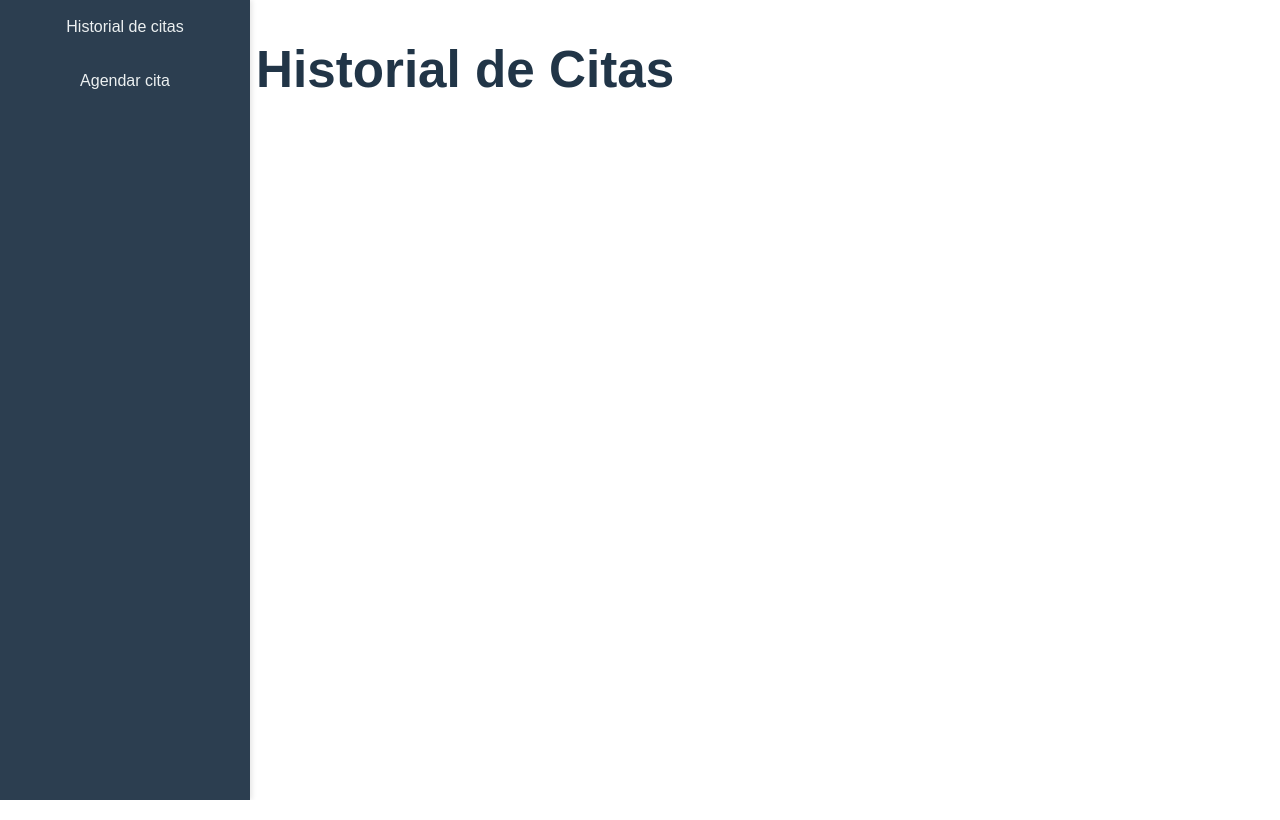
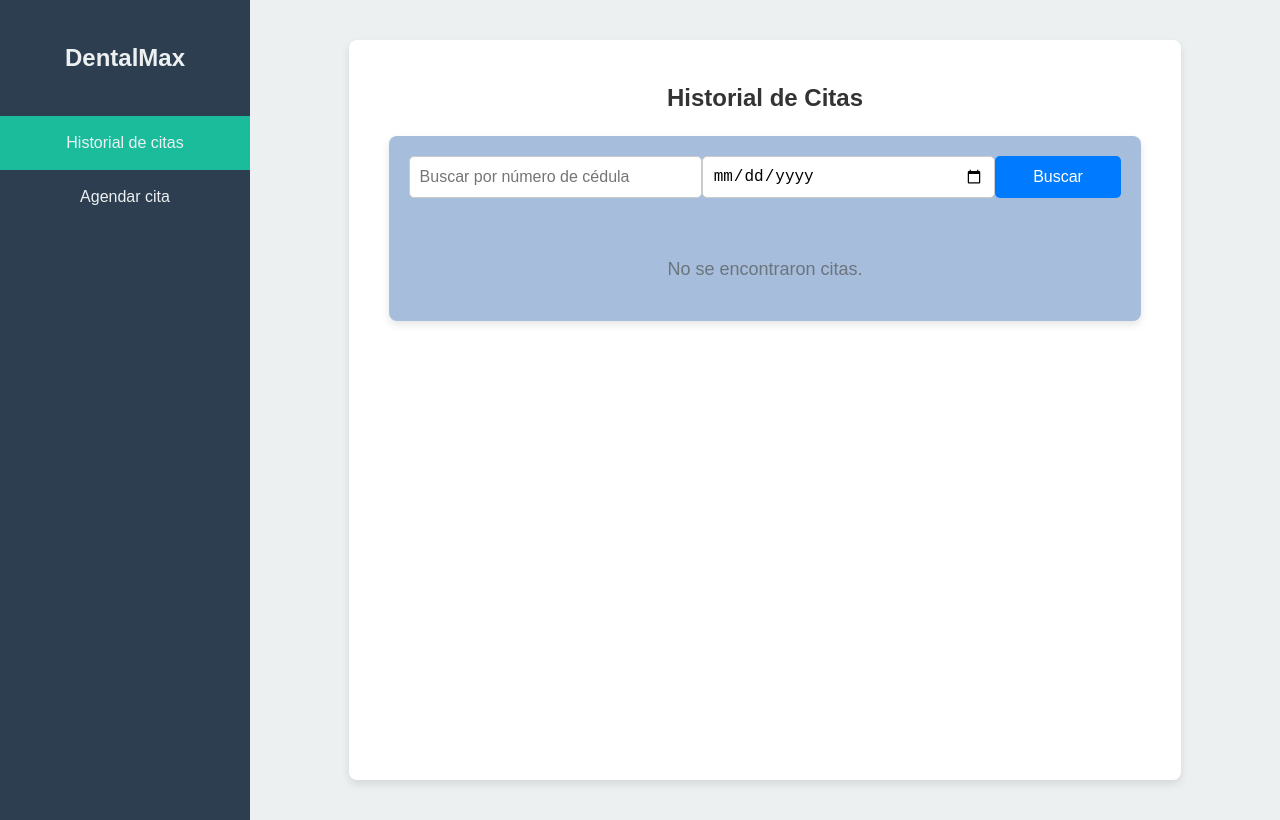
Before and after one commit to IMarcusDev/IMarcusDev.github.io, a Vue app: page /MenuPaciente/historial in a window 1280 px wide. Built offline with nearby package versions, Linux system fonts and the light colour scheme.

Commit message:
Historial de citas v0.5

```diff
--- a/src/components/AgendarCita.vue
+++ b/src/components/AgendarCita.vue
@@ -87,6 +87,7 @@ export default {
                 fecha: this.selectedDate,
                 turno: this.selectedTimeSlot
             };
+
             console.log(appointmentData);
         }
     }
--- a/src/components/Historial.vue
+++ b/src/components/Historial.vue
@@ -1,11 +1,152 @@
 <template>
-    <div>
-        <h1>Historial de Citas</h1>
+    <div class="historial">
+        <h2>Historial de Citas</h2>
+        <div class="content">
+            <div class="busqueda">
+                <input type="text" v-model="busquedaCedula" placeholder="Buscar por número de cédula" />
+                <input type="date" v-model="busquedaFecha" placeholder="Buscar por fecha" />
+                <button @click="buscarCitas">Buscar</button>
+            </div>
+            <div v-if="citas.length > 0" class="tabla-citas">
+                <table>
+                    <thead>
+                        <tr>
+                            <th>Fecha</th>
+                            <th>Tipo de Cita</th>
+                            <th>Número de Cédula</th>
+                        </tr>
+                    </thead>
+                    <tbody>
+                        <tr v-for="cita in citas" :key="cita.id">
+                            <td>{{ cita.fecha }}</td>
+                            <td>{{ cita.tipoCita }}</td>
+                            <td>{{ cita.cedula }}</td>
+                        </tr>
+                    </tbody>
+                </table>
+            </div>
+            <div v-else class="no-citas">
+                <p>No se encontraron citas.</p>
+            </div>
+        </div>
     </div>
 </template>
 
 <script>
 export default {
-    name: 'Historial'
+    name: 'Historial',
+    data() {
+        return {
+            busquedaCedula: '',
+            busquedaFecha: '',
+            citas: []
+        };
+    },
+    methods: {
+        buscarCitas() {
+            // Aquí se realizaría la búsqueda en la base de datos
+            // Datos de prueba
+            this.citas = [
+                { id: 1, fecha: '2023-10-01', tipoCita: 'Consulta/tratamiento', cedula: '1234567890' },
+                { id: 2, fecha: '2023-10-02', tipoCita: 'Control', cedula: '0987654321' }
+            ].filter(cita =>
+                (this.busquedaCedula ? cita.cedula.includes(this.busquedaCedula) : true) &&
+                (this.busquedaFecha ? cita.fecha === this.busquedaFecha : true)
+            );
+        }
+    }
 };
 </script>
+
+<style scoped>
+.historial {
+    width: 80%;
+    margin: 20px auto;
+    font-family: Arial, sans-serif;
+    background-color: white;
+    display: flex;
+    flex-direction: column;
+    align-items: center;
+    border-radius: 8px;
+    box-shadow: 0 4px 8px rgba(0, 0, 0, 0.1);
+    padding: 20px;
+}
+
+h2 {
+    margin-bottom: 20px;
+    color: #333;
+}
+
+.content {
+    width: 90%;
+    background-color: #a6bddc;
+    padding: 20px;
+    border-radius: 8px;
+    box-shadow: 0 4px 8px rgba(0, 0, 0, 0.1);
+    display: flex;
+    flex-direction: column;
+    align-items: center;
+
+}
+
+.busqueda {
+    display: flex;
+    justify-content: space-between;
+    margin-bottom: 20px;
+    width: 100%;
+}
+
+.busqueda input[type="text"],
+.busqueda input[type="date"] {
+    width: 45%;
+    padding: 10px;
+    border: 1px solid #ccc;
+    border-radius: 5px;
+    font-size: 16px;
+}
+
+.busqueda button {
+    padding: 10px 20px;
+    background-color: #007bff;
+    color: white;
+    border: none;
+    border-radius: 5px;
+    cursor: pointer;
+    transition: background-color 0.3s;
+    font-size: 16px;
+    width: 20%;
+}
+
+.busqueda button:hover {
+    background-color: #0056b3;
+}
+
+.tabla-citas {
+    width: 100%;
+    border-collapse: collapse;
+    margin-left: 30px;
+}
+
+.tabla-citas table{
+    width: 90%;
+}
+
+.tabla-citas th, .tabla-citas td {
+    border: 1px solid #ddd;
+    padding: 12px;
+    text-align: center;
+    font-size: 16px;
+}
+
+.tabla-citas th {
+    background-color: #007bff;
+    color: white;
+}
+
+.no-citas {
+    text-align: center;
+    color: #6c757d;
+    font-size: 18px;
+    margin-top: 20px;
+}
+</style>
--- a/src/components/calendar.vue
+++ b/src/components/calendar.vue
@@ -118,12 +118,12 @@ export default {
 
 <style scoped>
     .calendario {
-        width: 600px;
-        margin: 20px auto;
+        width: 80%;
+        background-color: white;
+        padding: 20px;
+        border-radius: 8px;
+        box-shadow: 0 4px 8px rgba(0, 0, 0, 0.1);
         font-family: Arial, sans-serif;
-        box-shadow: 0 4px 8px rgba(0, 0, 0, 0.1);
-        border-radius: 8px;
-        overflow: hidden;
     }
     .encabezado {
         display: flex;
@@ -132,6 +132,7 @@ export default {
         background-color: #007bff;
         color: white;
         padding: 10px;
+        border-radius: 8px 8px 0 0;
     }
     .encabezado button {
         background: none;
@@ -213,6 +214,15 @@ export default {
         background-color: #007bff;
         color: white;
     }
+
+    .detalles-dia h3{
+        color: black;
+    }
+
+    .detalles-dia td{
+        color: black;
+    }
+
     .detalles-dia td span {
         display: inline-block;
         margin: 5px;
--- a/src/style.css
+++ b/src/style.css
@@ -4,7 +4,6 @@
   line-height: 1.5;
   font-weight: 400;
 
-  color-scheme: light dark;
   color: rgba(255, 255, 255, 0.87);
   background-color: #a6bddc;
 
--- a/src/views/MenuPaciente.vue
+++ b/src/views/MenuPaciente.vue
@@ -2,6 +2,9 @@
     <div class="content">
         <section class="menu-lateral-container">
             <div class="menu-lateral">
+                <div class="logo">
+                    <h2>DentalMax</h2>
+                </div>
                 <ul class="menu">
                     <li><router-link to="/MenuPaciente/historial">Historial de citas</router-link></li>
                     <li><router-link to="/MenuPaciente/agendar">Agendar cita</router-link></li>
@@ -33,37 +36,63 @@
     align-items: center;
     width: 20%;
 }
+
 .menu-lateral {
     height: 100vh;
     width: 250px;
     background-color: #2c3e50;
     color: #ecf0f1;
     box-shadow: 2px 0 5px rgba(0, 0, 0, 0.1);
+    display: flex;
+    flex-direction: column;
+    align-items: center;
+    padding-top: 20px;
 }
+
+.logo {
+    margin-bottom: 20px;
+}
+
+.logo h2 {
+    color: #ecf0f1;
+    font-size: 24px;
+    font-weight: bold;
+    text-align: center;
+}
+
 .menu-lateral ul {
     list-style-type: none;
     padding: 0;
     margin: 0;
+    width: 100%;
 }
+
 .menu-lateral li {
+    width: 100%;
+}
+
+.menu-lateral li a {
+    display: block;
     padding: 15px 20px;
-        cursor: pointer;
-        transition: background-color 0.3s ease;
-    }
-    .menu-lateral li:hover {
-        background-color: #34495e;
-    }
-    .menu-lateral li a {
     color: #ecf0f1;
     text-decoration: none;
-        display: block;
+    transition: background-color 0.3s ease, color 0.3s ease;
 }
+
 .menu-lateral li a:hover {
+    background-color: #34495e;
     color: #bdc3c7;
 }
 
-    .screen-content{
+.menu-lateral li a.router-link-active {
+    background-color: #1abc9c;
+    color: #ecf0f1;
+}
+
+.screen-content {
     width: 80%;
     display: flex;
+    padding: 20px;
+    background-color: #ecf0f1;
 }
 </style>
```
Lines whose indentation alone changed are shown as unchanged.
